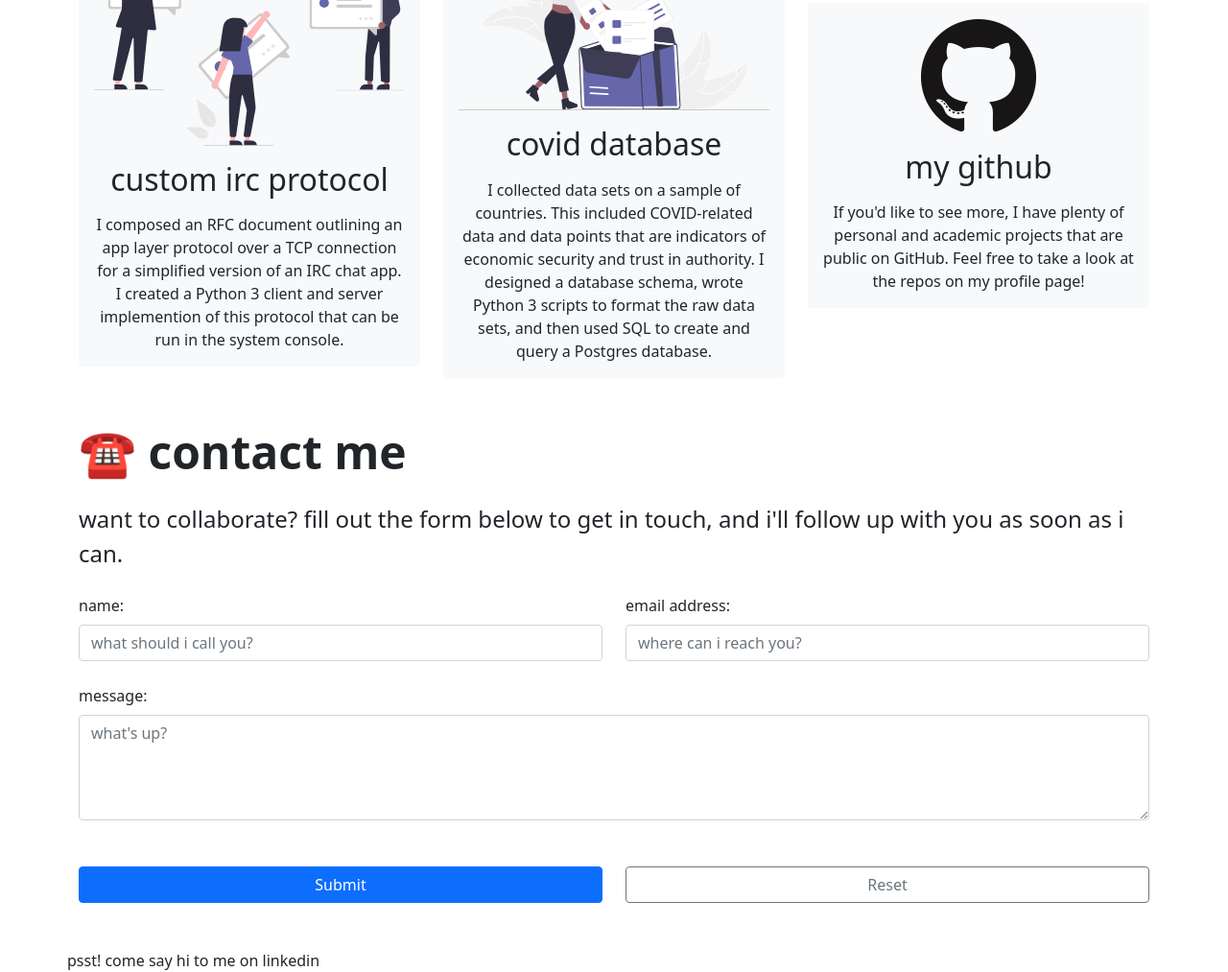
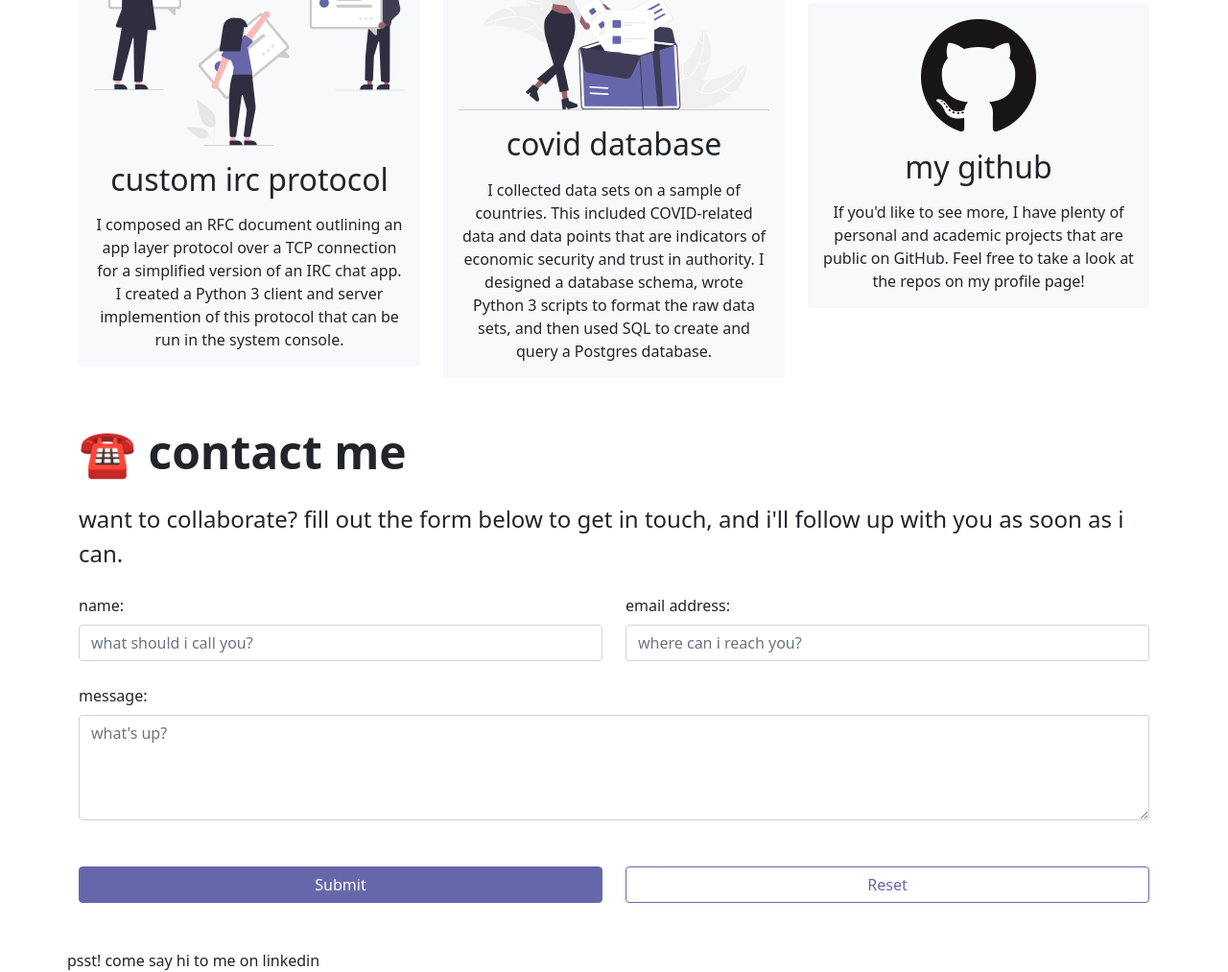
Before and after one commit to kelseyleewerner/profile-website, a plain HTML site: page index.html in a window 1280 px wide. Shown: the part 2969-3982 px from the top of the page at 96% size. Drawn offline with nearby package versions, Linux system fonts and the light colour scheme.

Commit message:
Create custom colors for form buttons emulating styling of bootstrap btn-* classes

```diff
--- a/index.html
+++ b/index.html
@@ -702,7 +702,7 @@
                 type="submit"
                 value="Submit"
                 name="submit"
-                class="btn btn-primary w-100"
+                class="btn submit-contact-button w-100"
               />
             </div>
             <div class="col-12 col-md-6">
@@ -710,7 +710,7 @@
                 type="reset"
                 value="Reset"
                 name="reset"
-                class="btn btn-outline-secondary w-100"
+                class="btn reset-contact-button w-100"
               />
             </div>
           </div>
--- a/styles.css
+++ b/styles.css
@@ -1,5 +1,6 @@
 :root {
   --primary-color: #6667ab;
+  --primary-color-dark: #4d4e92;
 }
 
 .primary-navbar {
@@ -48,3 +49,26 @@
   border-bottom-right-radius: 0;
   border-bottom-left-radius: 0;
 }
+
+.submit-contact-button {
+  color: #fff;
+  background-color: var(--primary-color);
+  border-color: var(--primary-color);
+}
+
+.submit-contact-button:hover {
+  color: #fff;
+  background-color: var(--primary-color-dark);
+  border-color: var(--primary-color-dark);
+}
+
+.reset-contact-button {
+  color: var(--primary-color);
+  border-color: var(--primary-color);
+}
+
+.reset-contact-button:hover {
+  color: #fff;
+  background-color: var(--primary-color);
+  border-color: var(--primary-color);
+}
```
